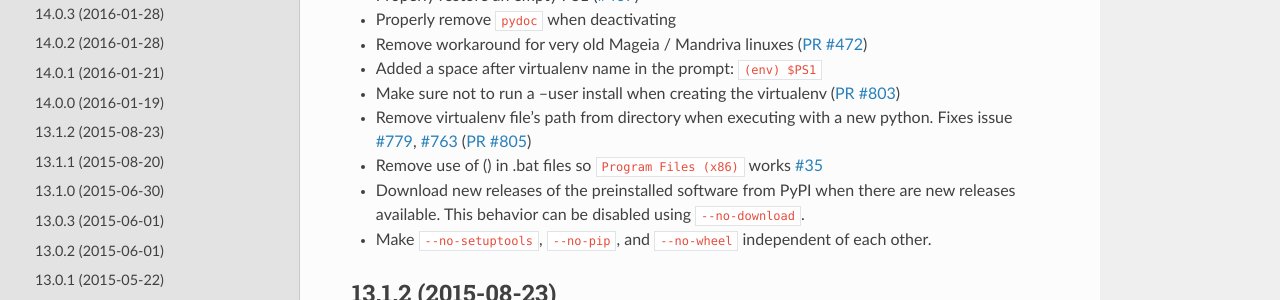
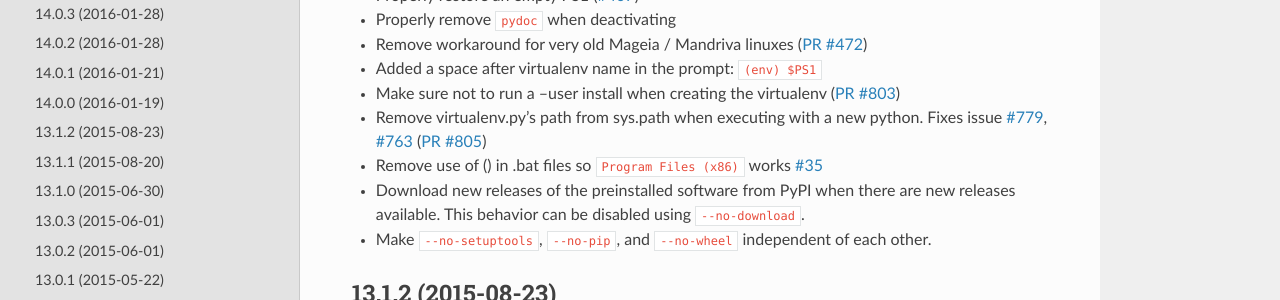
Before and after one commit to pypa/virtualenv, a Sphinx documentation site: the page built from docs/changes.rst, in a window 1280 px wide and 900 px high, scrolled down 1125 px. Shown: the part 150-450 px from the top of the window. Built offline with Sphinx 7.4.7 and the Read the Docs theme 2.0.0, drawn with Linux system fonts in a browser that asks for light colours.

Commit message:
Clarify changelog entry for #805

```diff
--- a/docs/changes.rst
+++ b/docs/changes.rst
@@ -84,7 +84,7 @@ Release History
 
 * Make sure not to run a --user install when creating the virtualenv (:pull:`803`)
 
-* Remove virtualenv file's path from directory when executing with a new
+* Remove virtualenv.py's path from sys.path when executing with a new
   python. Fixes issue :issue:`779`, :issue:`763` (:pull:`805`)
 
 * Remove use of () in .bat files so ``Program Files (x86)`` works :issue:`35`
```
